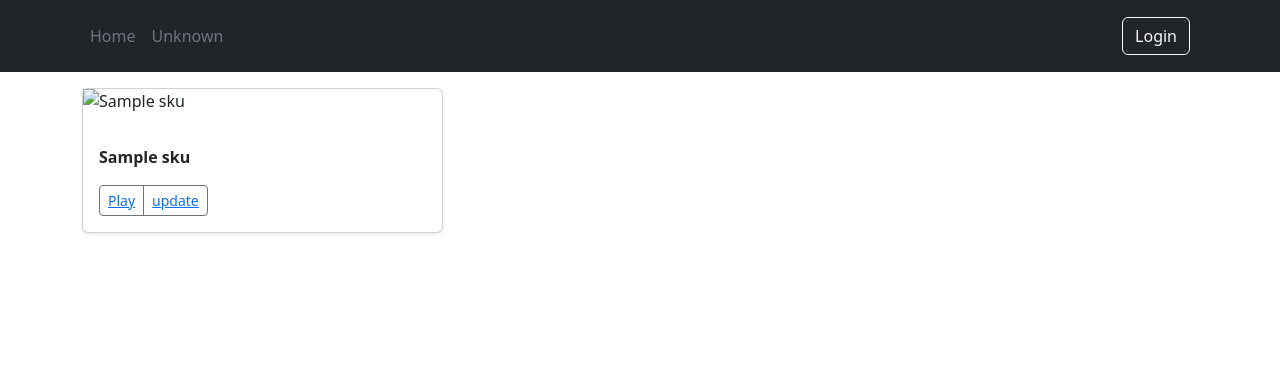
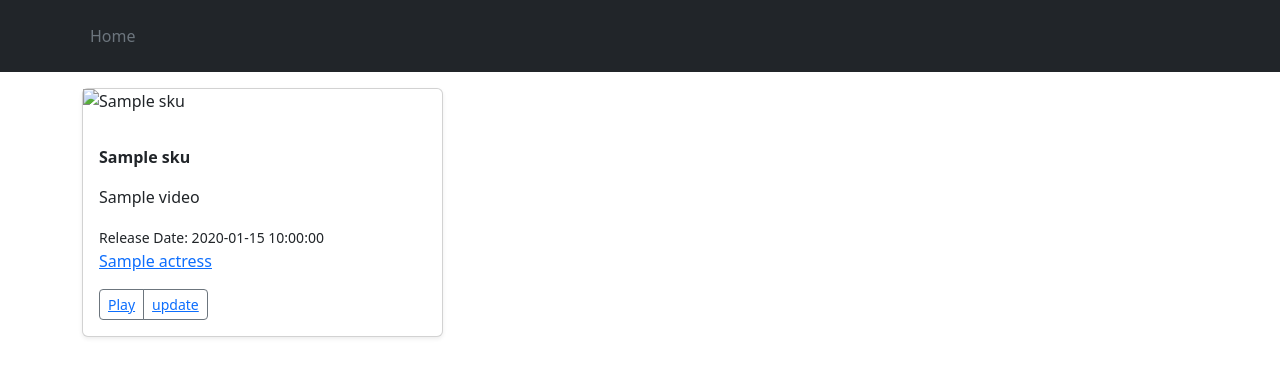
Before and after one commit to zhx281/stunning-octo-robot, a FastAPI app: template templates/videoHome.html in a window 1280 px wide. Shown: the top 377 px of the page. Run offline with FastAPI, Linux system fonts and the light colour scheme; the template is opened without the code that fills it: most values are stand-ins (such as "Sample title", 1, 10 or a date in 2020).

```diff
--- a/templates/base.html
+++ b/templates/base.html
@@ -26,18 +26,7 @@
             <li>
               <a href="/videos" class="nav-link px-2 text-secondary">Home</a>
             </li>
-            <li>
-              <a href="/videos/unknown" class="nav-link px-2 text-secondary"
-                >Unknown</a
-              >
-            </li>
           </ul>
-          {% block headerselect %} {% endblock %}
-          <div class="text-end">
-            <button type="button" class="btn btn-outline-light me-2">
-              Login
-            </button>
-          </div>
         </div>
       </div>
     </header>
--- a/templates/videoHome.html
+++ b/templates/videoHome.html
@@ -12,6 +12,13 @@ content %}
             <div class="d-flex justify-content-between align-items-centers">
               <strong>{{ video.sku }}</strong>
             </div>
+          </p>
+          <p class="card-text">{{ video.title }}</p>
+          <small>Release Date: {{ video.release_date }}</small>
+          <p class="card-text">
+            {% for actress in video.actress %}
+            <a href="/videos/{{ actress }}">{{ actress }}</a>
+            {% endfor %}
           </p>
           <div class="d-flex justify-content-between align-items-centers">
             <div class="btn-group">
```
Also changed, not shown: app/routes/videos.py (+27 -1 lines).
